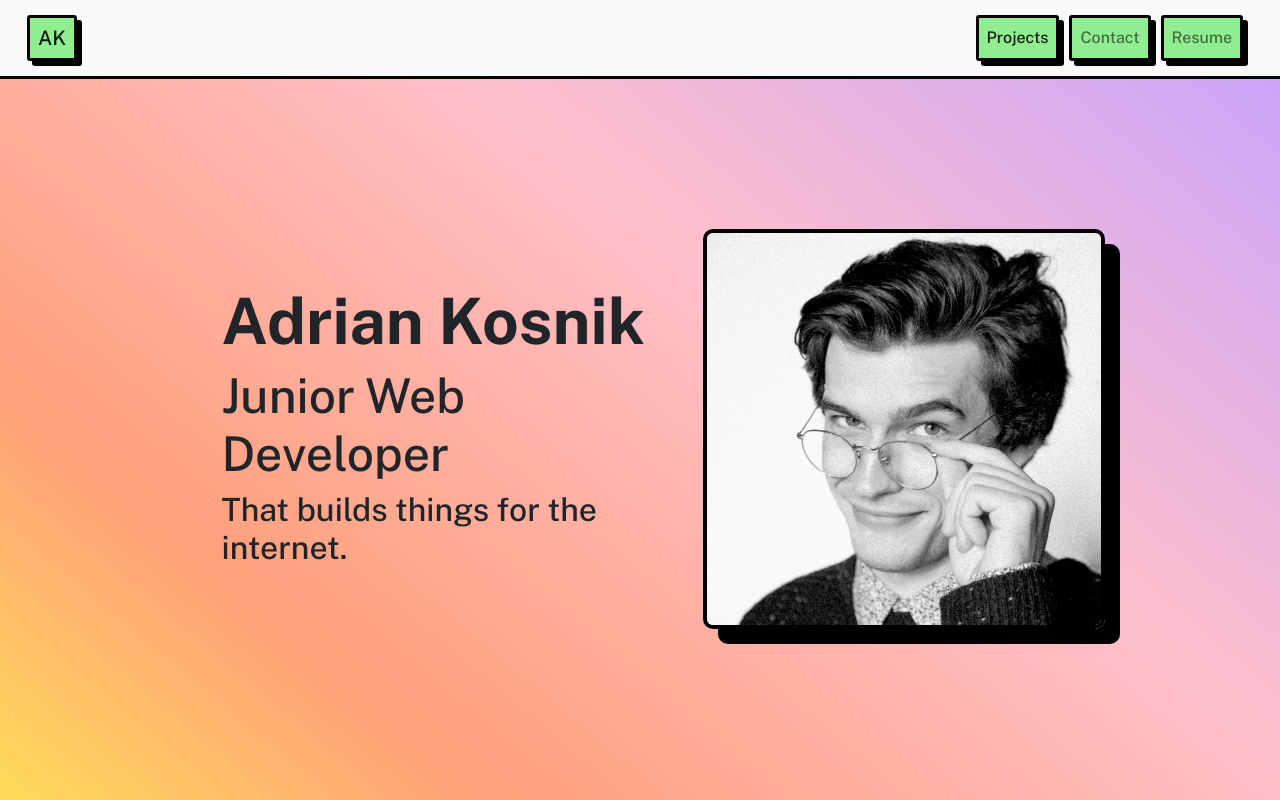
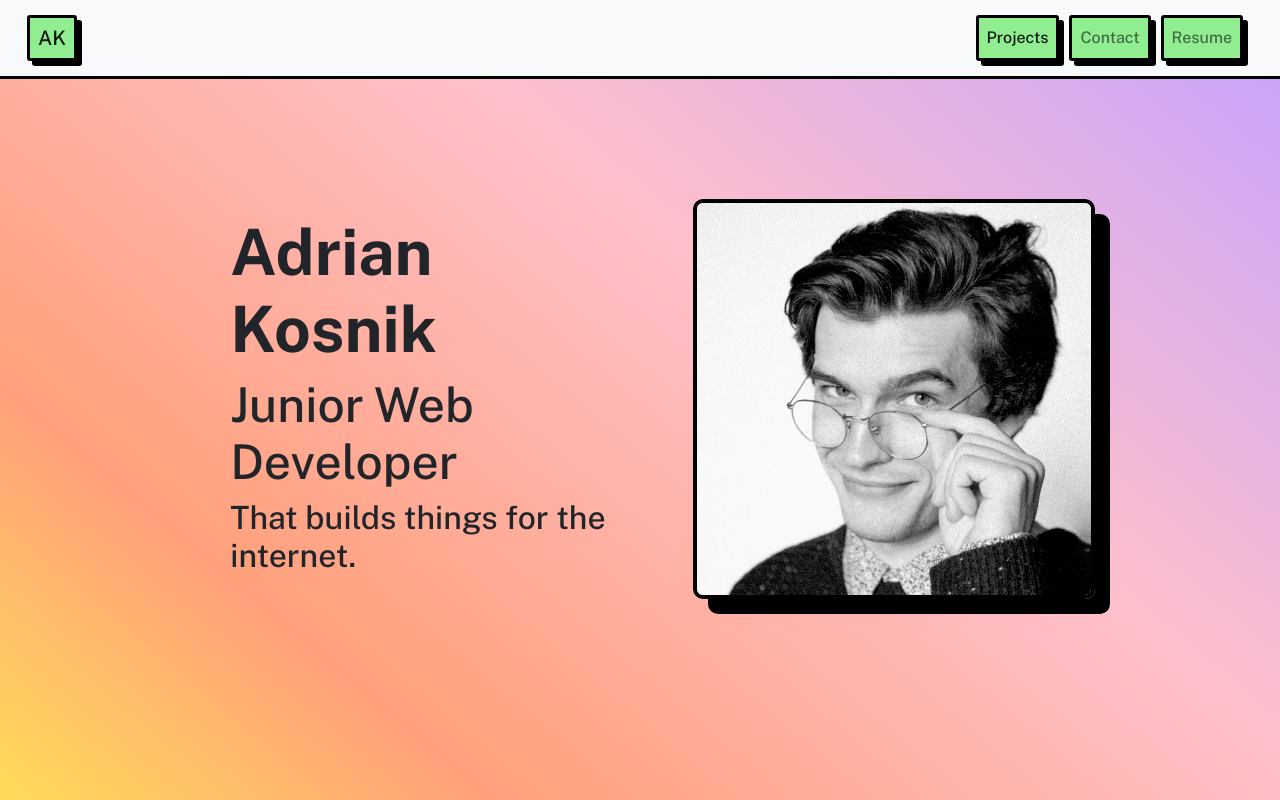
Before and after one commit to Adrian-Kosnik/personal-portfolio, a React (Create React App) app: page / in a window 1280 px wide. Built offline with nearby package versions, Linux system fonts and the light colour scheme; a web font is replaced by a local one.

Commit message:
fixed home page issue, text would format oddly on initial load. text now looks correct

```diff
--- a/src/App.css
+++ b/src/App.css
@@ -67,6 +67,7 @@ body {
 }
 
 .titleContainer {
+  /* margin-right: 5rem; */
   padding: 5%;
   font-family: 'Public Sans', sans-serif;
 }
@@ -158,16 +159,26 @@ body {
   overflow: auto;
 }
 
-.Background {
-  /* background-color: grey; */
+/* .Background {
+  background-color: grey;
   padding: 0 !important;
   margin-top: 150px;
+} */
+
+.booty {
+  display: flex;
+  justify-content: center;
+  align-items: center;
+  height: 80vh;
 }
 
 .outerHomeContainer {
+  /* height: 100vh; */
+  /* margin-top: 6rem; */
   display: flex;
   justify-content: space-between;
   align-items: center;
+  /* border: 2px limegreen solid; */
 }
 
 .project-title-container {
--- a/src/Pages/Home.js
+++ b/src/Pages/Home.js
@@ -3,8 +3,7 @@ import Background from "../Wrapper/Background";
 
 function Home() {
     return (
-        <>
-            <Background>
+        <div className="booty">
             <div className="outerHomeContainer">
                 <div className="titleContainer">
                     <h1>Adrian Kosnik</h1>
@@ -13,8 +12,7 @@ function Home() {
                 </div>
                 <img className="portrait" src={require("../assets/images/adriankosnik-photo-small.JPG")} />
             </div>
-            </Background>
-        </>
+        </div>
     );
 };
 
```
Lines whose indentation alone changed are shown as unchanged.
